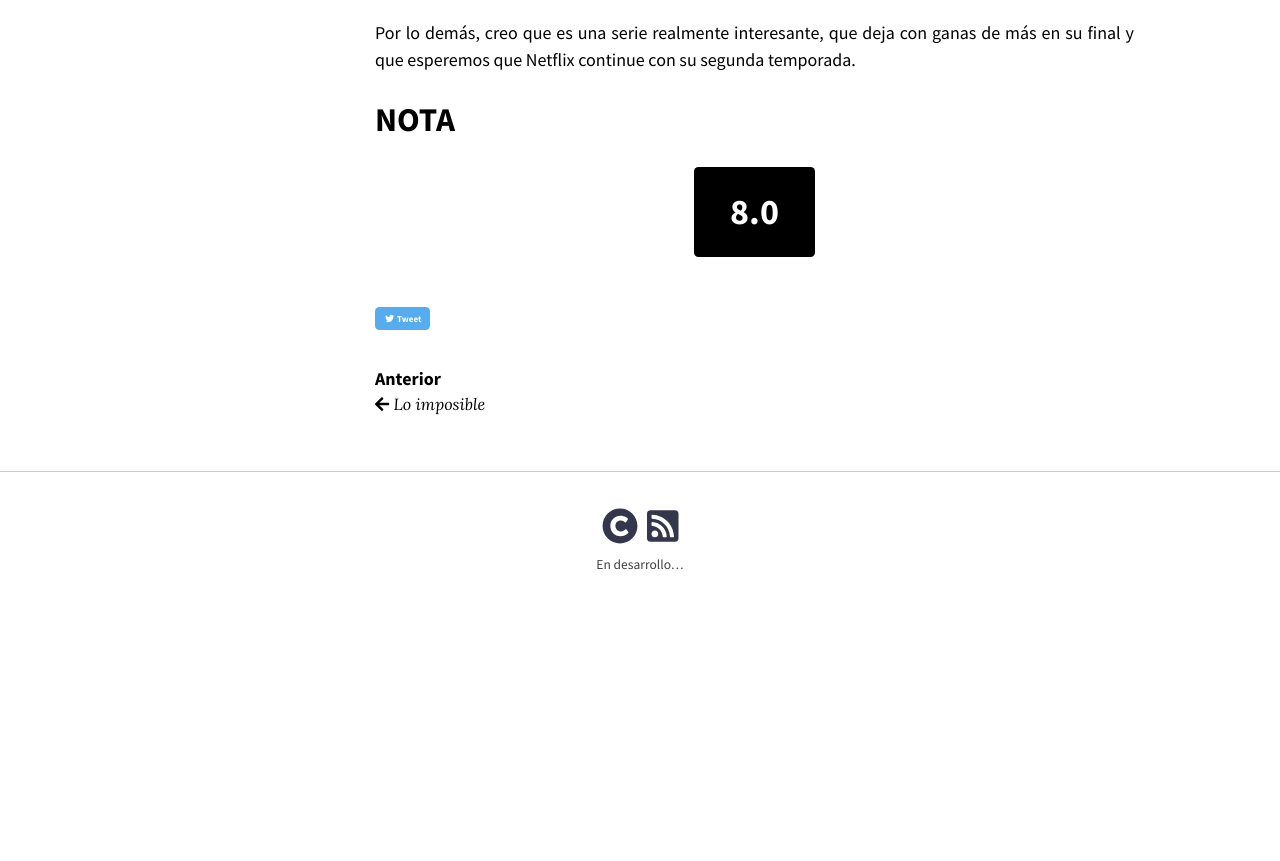
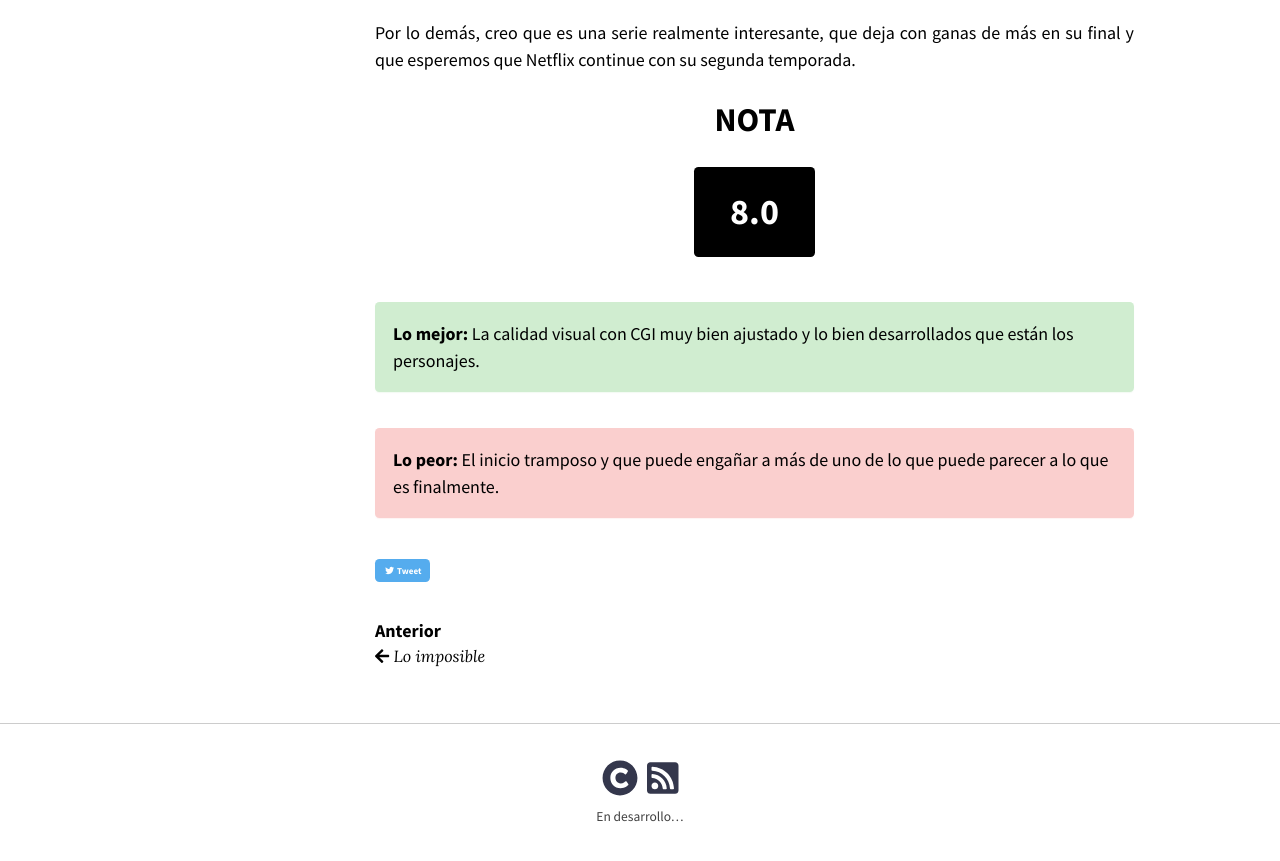
Before and after one commit to gide0n/old-mindeka, a Jekyll site: the page built from _posts/2020-03-24-opinion-beastars.md, in a window 1280 px wide and 900 px high, scrolled down 3230 px. Shown: the top 861 px of the window. Built offline with Jekyll 4.4.1, drawn with Linux system fonts in a browser that asks for light colours; nearby versions of some CDN libraries; before the commit the page ends 3878 px from its top, so only the background shows below that.

Commit message:
Update 2020-03-24-opinion-beastars.md

```diff
--- a/_posts/2020-03-24-opinion-beastars.md
+++ b/_posts/2020-03-24-opinion-beastars.md
@@ -62,5 +62,10 @@ Su historia entretendrá tanto a los más exigentes como a los que desean pasar
 Por lo demás, creo que es una serie realmente interesante, que deja con ganas de más en su final y que esperemos que Netflix continue con su segunda temporada.
 {: .text-justify}
 # NOTA
+{: .text-center}
 [8.0](#){: .btn .btn--primary .btn--x-large}
 {: .text-center}
+**Lo mejor:** La calidad visual con CGI muy bien ajustado y lo bien desarrollados que están los personajes.
+{: .notice--success}
+**Lo peor:** El inicio tramposo y que puede engañar a más de uno de lo que puede parecer a lo que es finalmente.
+{: .notice--danger}
```
